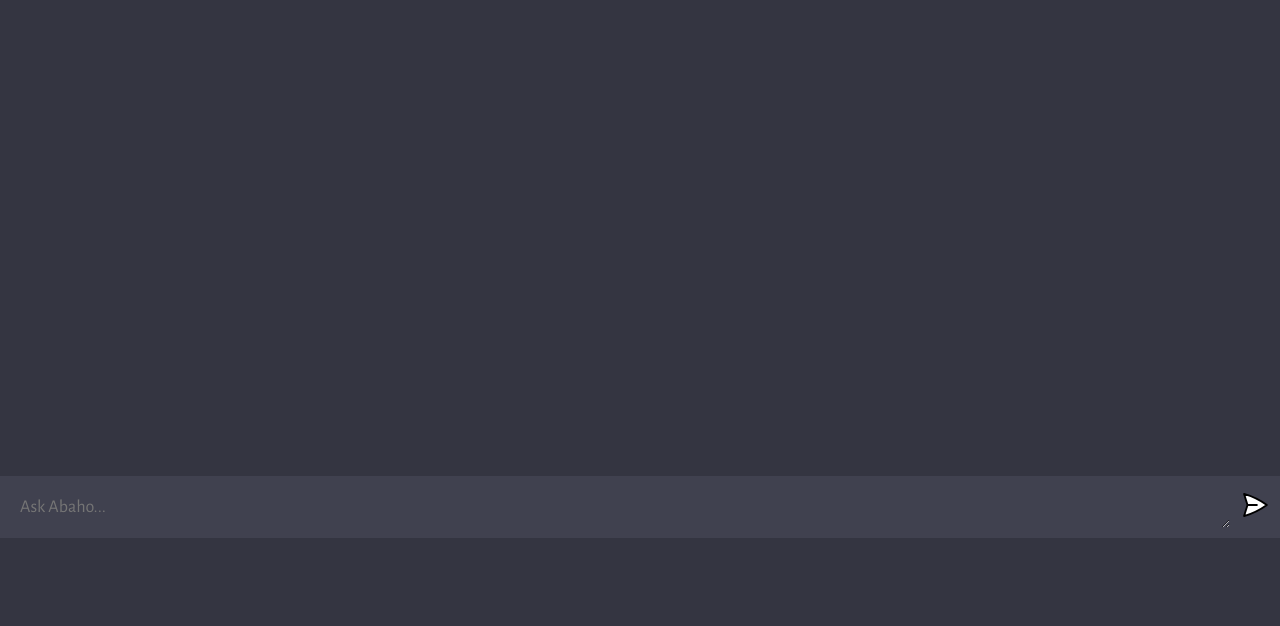
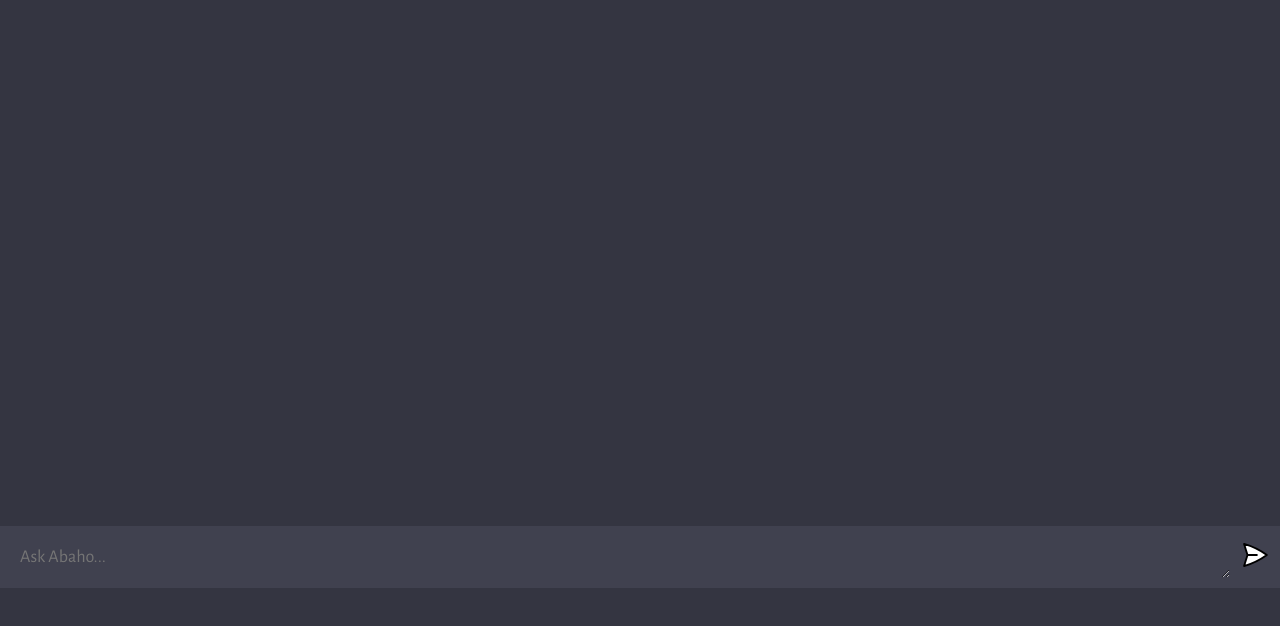
Before and after one commit to AllanAbaho/ask-abaho, a website built with Vite: page client/index.html in a window 1280 px wide. Shown: the part 162-788 px from the top of the page. Built offline with nearby package versions, Linux system fonts and the light colour scheme.

Commit message:
margin bottom 50px

```diff
--- a/client/style.css
+++ b/client/style.css
@@ -126,7 +126,7 @@ body {
 form {
   width: 100%;
   max-width: 1280px;
-  margin-bottom: 100px;
+  margin-bottom: 50px;
   padding: 10px;
   background: #40414F;
 
```
